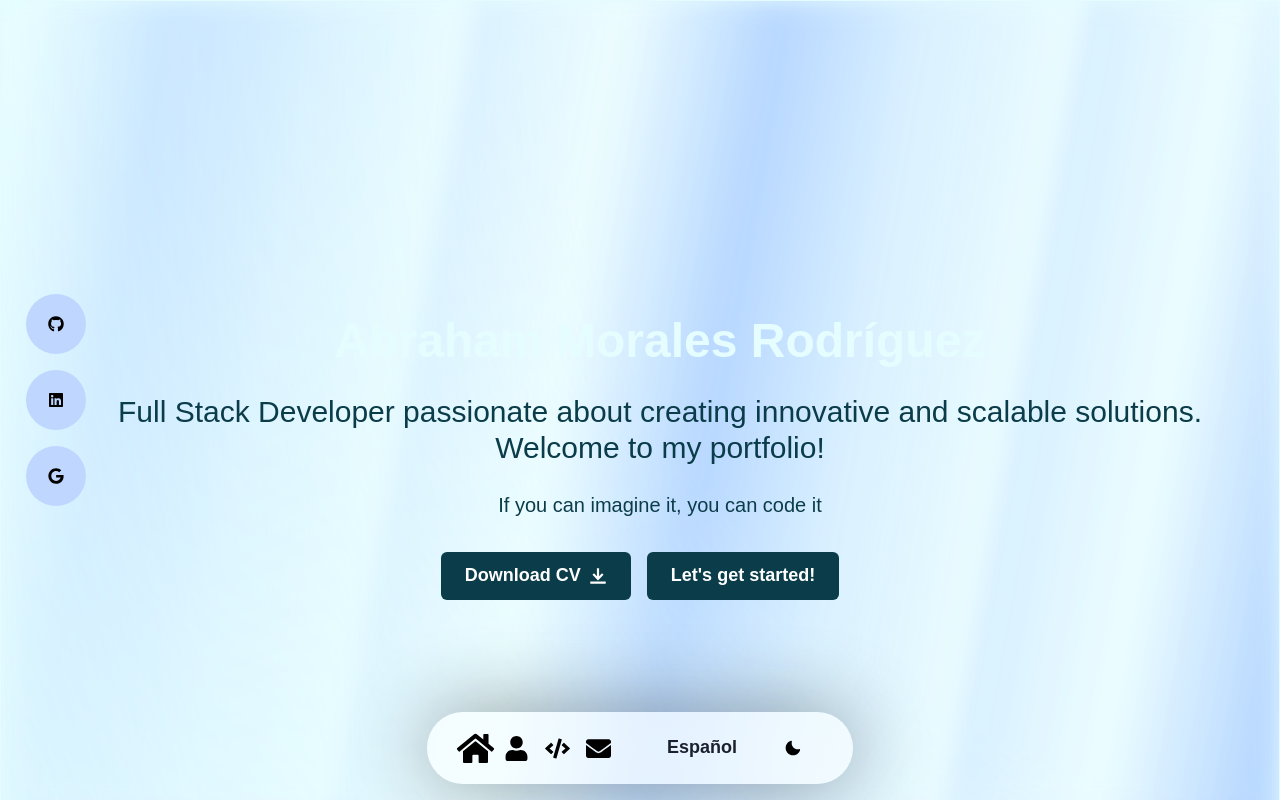
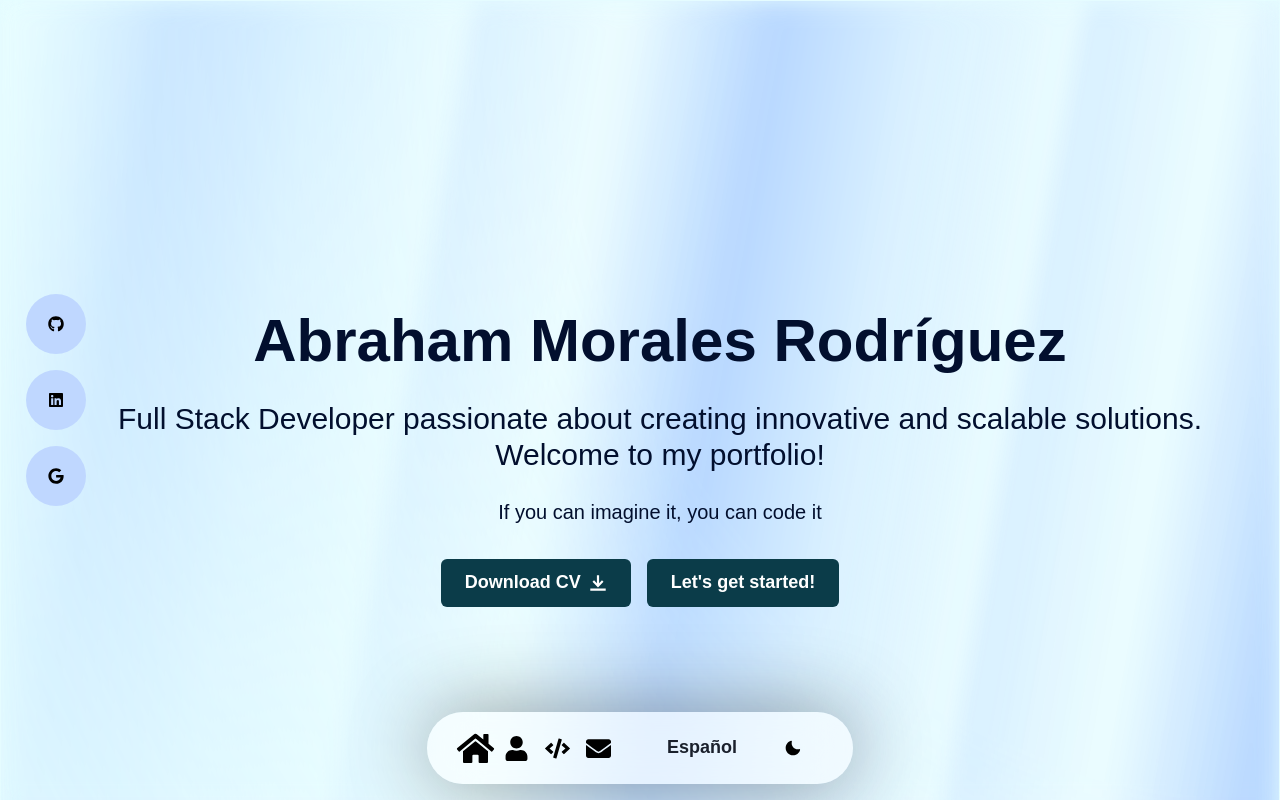
Before and after one commit to abrahammordev/Portfolio, a React (Vite) app: page / in a window 1280 px wide. Shown: the top 800 px of the page. Built offline with nearby package versions, Linux system fonts and the light colour scheme.

Commit message:
Enhance TimeLine component with improved layout and styling; update HeroSection font sizes and colors for better visibility; refine theme colors for light and dark modes.

```diff
--- a/src/components/AboutComponents/TimeLine.tsx
+++ b/src/components/AboutComponents/TimeLine.tsx
@@ -1,5 +1,5 @@
 import React from "react";
-import { Box, Center, Text, useColorModeValue,useColorMode,  Button } from "@chakra-ui/react";
+import { Box, Center, Text, useColorModeValue, useColorMode, Button, VStack, HStack, Flex, Icon, Circle } from "@chakra-ui/react";
 import {
   FaPlane,
   FaCode,
@@ -12,7 +12,6 @@ import { useTranslation } from "react-i18next";
 const TimeLine: React.FC = () => {
   const { t } = useTranslation();
 
-  // Colores para modo claro y oscuro basados en tu tema
   const textColor = useColorModeValue("brand.letter", "white");
   const titleColor = useColorModeValue("brand.600", "brand.100");
   const iconBgColor = useColorModeValue("brand.100", "brand.500");
@@ -55,83 +54,104 @@ const TimeLine: React.FC = () => {
   ];
 
   return (
-    <Center h={{ base: "auto", md: "120vh" }} p={4}>
+    <Center py={{ base: 10, md: 20 }} px={4}>
       <Box
-        p={5}
+        p={8}
         maxW="4xl"
+        w="full"
         borderWidth="1px"
         borderRadius="xl"
-        boxShadow="0 0 40pxrgba(63, 79, 99, 0.42)"
+        boxShadow="xl"
         backdropFilter="blur(15px)"
         bg={colorMode === "light" ? "linear-gradient(135deg, #f0f4f8, #d9e2ec)" : "linear-gradient(135deg, #2d3748, #1a202c)"}
+        overflow="hidden"
       >
-        <Text fontSize="3xl" fontWeight="bold" color={textColor} mb={8}>
-          <span className="relative border-s border-gray-200 dark:border-gray-700">
-            {timelineItems.map((item, index) => (
-              <li key={index} className="mb-10 flex items-center">
-                <span className="flex items-center justify-center ml-4">
-                  <span
-                    className="absolute flex items-center justify-center w-6 h-6 rounded-full  ring-8 ml-3"
-                    style={{
-                      backgroundColor: iconBgColor,
-                      color: iconColor,
+        <Text fontSize="3xl" fontWeight="bold" color={textColor} mb={10} textAlign="center">
+          {t("TimeLineTitle") || "My Journey"}
+        </Text>
+        <VStack
+          spacing={8}
+          align="stretch"
+          position="relative"
+          _before={{
+            content: '""',
+            position: 'absolute',
+            top: 0,
+            bottom: 0,
+            left: '18px',
+            width: '2px',
+            bgColor: useColorModeValue('gray.200', 'gray.700'),
+            zIndex: 0,
           }}
         >
-                    {item.icon}
-                  </span>
-                </span>
+          {timelineItems.map((item, index) => (
+            <Flex key={index} align="start" position="relative" zIndex={1}>
+              <Circle
+                size="40px"
+                bg={iconBgColor}
+                color={iconColor}
+                mr={4}
+                display="flex"
+                alignItems="center"
+                justifyContent="center"
+                border="4px solid"
+                borderColor={useColorModeValue("white", "gray.800")}
+              >
+                <Icon as={() => item.icon} boxSize={4} />
+              </Circle>
 
-                <span className="ml-10">
-                  <span
-                    className="flex items-center mb-1 text-lg font-semibold"
-                    style={{ color: titleColor }}
-                  >
+              <Box flex="1" pt={1}>
+                <Flex align="center" mb={1}>
+                  <Text fontSize="lg" fontWeight="semibold" color={titleColor} mr={3}>
                     {item.title}
+                  </Text>
                   {item.button && (
-                      <span
-                        className="text-sm font-medium ml-3 px-2.5 py-0.5 rounded-sm"
-                        style={{
-                          backgroundColor: buttonBgColor,
-                          color: titleColor,
-                        }}
+                    <Text
+                      fontSize="xs"
+                      fontWeight="medium"
+                      px={2}
+                      py={0.5}
+                      rounded="md"
+                      bg={buttonBgColor}
+                      color={iconColor}
                     >
                       Latest
-                      </span>
+                    </Text>
                   )}
-                  </span>
+                </Flex>
                 <time
-                    className="block mb-2 text-sm font-normal"
+                  className="block mb-2 text-sm font-normal leading-none"
                   style={{ color: dateColor }}
                 >
                   {item.date}
                 </time>
-                  <span
-                    className="mb-4 text-base font-normal"
-                    style={{ color: descriptionColor }}
+                <Text
+                  mb={item.button ? 3 : 0}
+                  fontSize="md"
+                  color={descriptionColor}
                 >
                   {item.description}
-                  </span>
+                </Text>
                 {item.button && (
                   <Button
                     as="a"
                     href={item.link}
                     target="_blank"
                     rel="noopener noreferrer"
-                      colorScheme="brand"
                     size="sm"
-                      leftIcon={<FaSearch />}
+                    leftIcon={<Icon as={FaSearch} />}
                     bg={iconBgColor}
                     color={iconColor}
-                      _hover={{ bg: buttonBgColor }}
+                    _hover={{ bg: buttonBgColor, transform: 'translateY(-2px)', boxShadow: 'lg' }}
+                    mt={2}
                   >
                     {t("TimeLineProjectButton")}
                   </Button>
                 )}
-                </span>
-              </li>
+              </Box>
+            </Flex>
           ))}
-          </span>
-        </Text>
+        </VStack>
       </Box>
     </Center>
   );
--- a/src/components/HomeComponents/HeroSection.tsx
+++ b/src/components/HomeComponents/HeroSection.tsx
@@ -33,9 +33,9 @@ const HeroSection = () => {
         <motion.div initial="hidden" animate="visible" variants={textVariant}>
           <Heading
             as="h1"
-            fontSize={{ base: "3xl", md: "5xl" }}
+            fontSize={{ base: "4xl", md: "6xl" }}
             fontWeight="bold"
-            color={"brand.50"}
+            color={"brand.letter"}
             fontFamily="'Alegreya Sans SC', sans-serif"
             ml={{ base: 0, md: 10 }}
             mb={6}
@@ -44,9 +44,8 @@ const HeroSection = () => {
           </Heading>
           <Heading
             as="h1"
-            fontSize={{ base: "3xl", md: "3xl" }}
+            fontSize={{ base: "2xl", md: "3xl" }}
             fontWeight="semi-bold"
-            color={"brand.500"}
             fontFamily="'Alegreya Sans SC', sans-serif"
             ml={{ base: 0, md: 10 }}
             mb={6}
@@ -63,7 +62,7 @@ const HeroSection = () => {
         >
           <Text
             fontSize={{ base: "lg", md: "xl" }}
-            color={"brand.500"}
+            color={"brand.letter"}
             fontFamily="'Alegreya Sans SC', sans-serif"
             maxW="600px"
             mb={8}
--- a/src/theme/extendedTheme.tsx
+++ b/src/theme/extendedTheme.tsx
@@ -37,23 +37,24 @@ const theme = extendTheme({
 
   colors: {
     brand: {
-      letter: "#BFD7FF",
-      50: "#E5FDFF",  // Fondo claro
-      100: "#BFD7FF", // Azul suave
-      300: "#3b82f6", // Azul medio
-      400: "#2563eb", // Azul más intenso
-      500: "#0B3C49", // Azul oscuro
-      600: "#020F2E", // Azul muy oscuro (fondo oscuro)
+      "letter-light": "#bfd7ff ",
+      "letter-dark": "#020f2e",
+      50: "#E5FDFF",
+      100: "#BFD7FF",
+      300: "#3b82f6",
+      400: "#2563eb",
+      500: "#0B3C49",
+      600: "#020F2E",
 
       auroraLight: {
-        start: "rgba(191, 215, 255, 0.6)",  // Azul cielo claro
-        middle: "rgba(255, 255, 255, 0.4)", // Blanco translúcido
-        end: "rgba(75, 130, 255, 0.6)",     // Azul fuerte
+        start: "rgba(191, 215, 255, 0.6)",
+        middle: "rgba(255, 255, 255, 0.4)",
+        end: "rgba(75, 130, 255, 0.6)",
       },
       auroraDark: {
-        start: "rgba(2, 15, 46, 0.8)",    // Azul oscuro
-        middle: "rgba(20, 40, 90, 0.7)",  // Azul intermedio
-        end: "rgba(191, 215, 255, 0.5)",  // Azul claro translúcido
+        start: "rgba(2, 15, 46, 0.8)",
+        middle: "rgba(20, 40, 90, 0.7)",
+        end: "rgba(191, 215, 255, 0.5)",
       },
     },
   },
```
Lines whose indentation alone changed are shown as unchanged.
